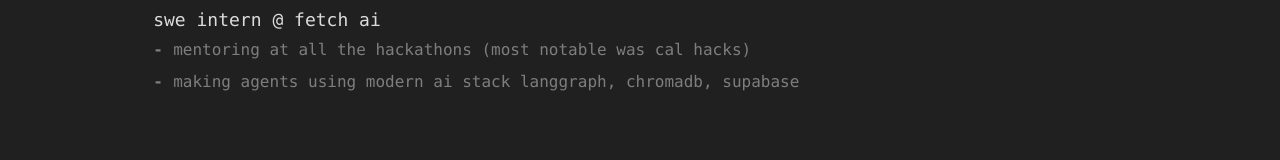
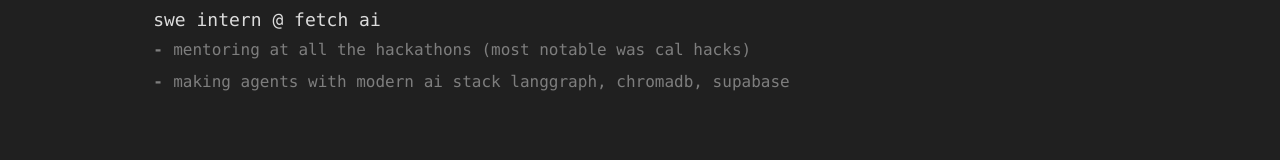
Before and after one commit to harvest7777/personal-site, a Next.js app: page / in a window 1280 px wide. Shown: the part 263-423 px from the top of the page. Built offline with nearby package versions, Linux system fonts and the light colour scheme.

Commit message:
safari fix

```diff
--- a/app/globals.css
+++ b/app/globals.css
@@ -16,6 +16,9 @@
   background: var(--background);
   color: var(--foreground);
   font-family: "SF Mono", Menlo, Monaco, "Courier New", monospace;
+  margin: 0;
+  padding: env(safe-area-inset-top) env(safe-area-inset-right)
+    env(safe-area-inset-bottom) env(safe-area-inset-left);
 }
 
 ul {
--- a/app/page.tsx
+++ b/app/page.tsx
@@ -25,7 +25,7 @@
               mentoring at all the hackathons (most notable was cal hacks)
             </li>
             <li>
-              making agents using modern ai stack langgraph, chromadb, supabase
+              making agents with modern ai stack langgraph, chromadb, supabase
             </li>
           </ul>
         </BulletedParagraph>
```
